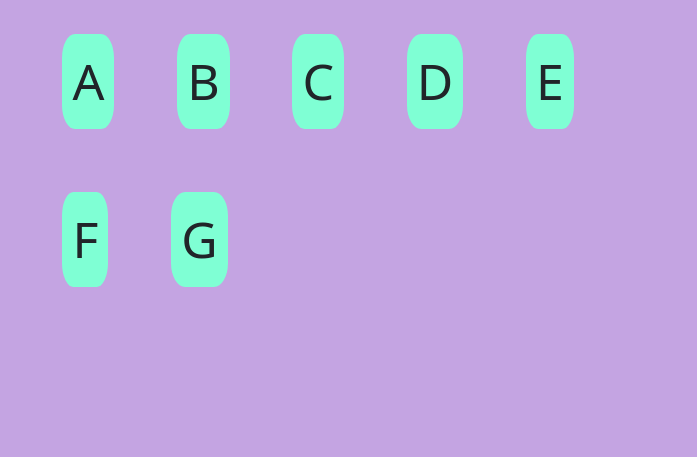
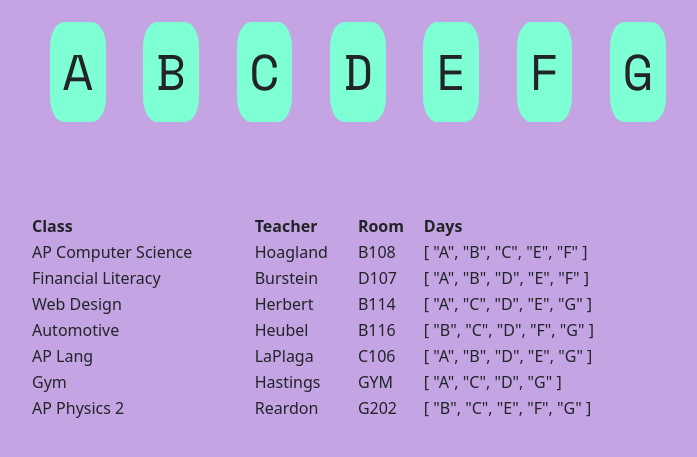
Before and after one commit to 223jmuirhead/interactiveSchedule, a plain HTML site: page index.html in a window 1280 px wide. Shown: the part 53-510 px from the top of the page, without its empty margins (295-992 px from the left). Drawn offline with nearby package versions, Linux system fonts and the light colour scheme.

Commit message:
resized buttons and created table

```diff
--- a/index.html
+++ b/index.html
@@ -5,6 +5,9 @@
     <meta http-equiv="X-UA-Compatible" content="IE=edge">
     <meta name="viewport" content="width=device-width, initial-scale=1.0">
     <title>Jacob's Schedules</title>
+    <link rel="preconnect" href="https://fonts.googleapis.com">
+    <link rel="preconnect" href="https://fonts.gstatic.com" crossorigin>
+    <link href="https://fonts.googleapis.com/css2?family=Space+Mono&display=swap" rel="stylesheet">
     <link href="https://cdn.jsdelivr.net/npm/bootstrap@5.3.0-alpha1/dist/css/bootstrap.min.css" rel="stylesheet" integrity="sha384-GLhlTQ8iRABdZLl6O3oVMWSktQOp6b7In1Zl3/Jr59b6EGGoI1aFkw7cmDA6j6gD" crossorigin="anonymous">
     <script src="https://unpkg.com/vue@3.0.2"></script>
     <link rel="stylesheet" type='text/css' href="style.css"/>
@@ -18,7 +21,7 @@
             <div class="col-3">
 
             </div>
-            <div class="col-6">
+            <div class="col-6 goop">
                 <p class="letter">A</p>
                 <p class="letter">B</p>
                 <p class="letter">C</p>
@@ -31,6 +34,47 @@
 
             </div>
         </div>
+        <br><br><br>
+        <div class="row">
+            <div class="col-3">
+
+            </div>
+            <div class="col-6">
+                <table class="sched">
+                    <tr>
+                        <th>
+                            Class
+                        </th>
+                        <th>
+                            Teacher
+                        </th>
+                        <th>
+                            Room
+                        </th>
+                        <th>
+                            Days
+                        </th>
+                    </tr>
+                    <tr v-for="(schedule, index) in schedules">
+                        <td>
+                            {{schedules[index].class_name}}
+                        </td>
+                        <td>
+                            {{schedules[index].teacher_name}}
+                        </td>
+                        <td>
+                            {{schedules[index].room_number}}
+                        </td>
+                        <td>
+                            {{schedules[index].days}}
+                        </td>
+                    </tr>
+                </table>
+            </div>
+            <div class="col-3">
+
+            </div>
+        </div>
 
     </div>
 
--- a/schedules.json
+++ b/schedules.json
@@ -6,9 +6,39 @@
         "days":["A", "B", "C", "E", "F"]
     },
     {
-        "class_name": "AP Coooomputer Science",
-        "teacher_name": "Hoagland",
-        "room_number": "B108",
-        "days":["A", "B", "C", "E", "F"]
+        "class_name": "Financial Literacy",
+        "teacher_name": "Burstein",
+        "room_number": "D107",
+        "days":["A", "B", "D", "E", "F"]
+    },
+    {
+        "class_name": "Web Design",
+        "teacher_name": "Herbert",
+        "room_number": "B114",
+        "days":["A", "C", "D", "E", "G"]
+    },
+    {
+        "class_name": "Automotive",
+        "teacher_name": "Heubel",
+        "room_number": "B116",
+        "days":["B", "C", "D", "F", "G"]
+    },
+    {
+        "class_name": "AP Lang",
+        "teacher_name": "LaPlaga",
+        "room_number": "C106",
+        "days":["A", "B", "D", "E", "G"]
+    },
+    {
+        "class_name": "Gym",
+        "teacher_name": "Hastings",
+        "room_number": "GYM",
+        "days":["A", "C", "D", "G"]
+    },
+    {
+        "class_name": "AP Physics 2",
+        "teacher_name": "Reardon",
+        "room_number": "G202",
+        "days":["B", "C", "E", "F", "G"]
     }
 ]
--- a/style.css
+++ b/style.css
@@ -9,9 +9,32 @@ h1{
 
 .letter {
     float: left;
-    margin: 5%;
+    margin: 3%;
     background-color: aquamarine;
     border-radius: 25%;
     font-size: 50px;
-    padding: 10px;
+    padding: 2%;
+    font-family: 'Space Mono', monospace;
+    transition: all 1s ease;
 }
+
+.letter:hover {
+    background-color: rgb(127, 172, 255);
+}
+
+.letters {
+    float: left;
+    margin: 3%;
+    background-color: aquamarine;
+    border-radius: 25%;
+
+}
+
+.goop{
+    display: flex;
+    justify-content: space-between;
+}
+
+.sched{
+    width:100%;
+}
```
